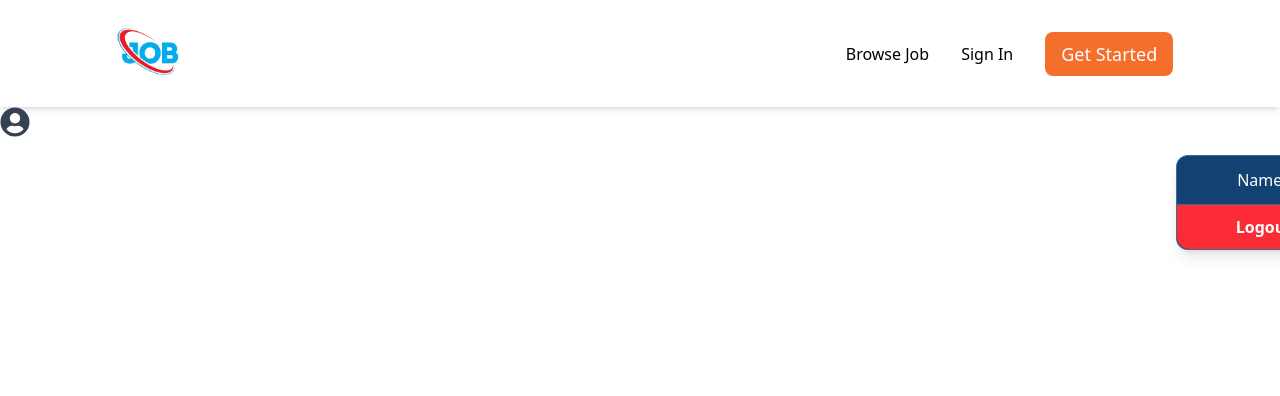
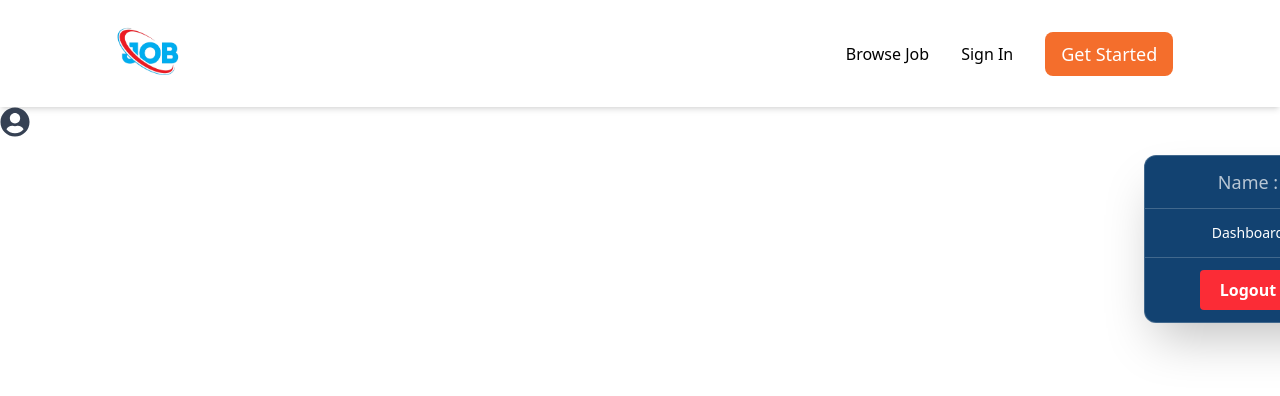
Before and after one commit to Md-Shakib-Akando/AI-Powered-Job-Matching-Career-Guidance-Portal, a Next.js app: page /Components/profileIcon in a window 1280 px wide. Both pictures are taken after a click on the button 15 px from the left and 122 px from the top of the page. Shown: the top 396 px of the page. Built offline with nearby package versions, Linux system fonts and the light colour scheme; no server answers.

Commit message:
modify profile menu

```diff
--- a/app/Components/profileIcon/page.tsx
+++ b/app/Components/profileIcon/page.tsx
@@ -1,6 +1,7 @@
 import { useState } from "react"
 import { FaUserCircle } from "react-icons/fa"
 import { Session } from "next-auth"
+import Link from "next/link"
 
 interface ProfileMenuProps {
     session: Session | null
@@ -20,34 +21,53 @@ const ProfileMenu = ({ session, handleLogout }: ProfileMenuProps) => {
             </button>
 
             {open && (
-                <div className="absolute -right-18 mt-3 w-44 bg-[#124271] border border-white/20 rounded-xl shadow-lg z-50 overflow-hidden">
-                    <p className="px-4 py-3 font-medium text-center text-white border-b border-white/20">
-                        Name : {session?.user?.name}
-                    </p>
+                <div
+                    className="
+            absolute -right-18 mt-3 w-52
+            bg-[#124271]
+            border border-white/20
+            rounded-xl
+            shadow-2xl
+            z-50
+            overflow-hidden
+        "
+                >
 
+                    <div className="px-4 py-3 border-b border-white/20">
+                        <p className="text-lg text-white/70 text-center">Name : {session?.user?.name}</p>
+
+                    </div>
+
+
+                    <div className="py-1">
+                        <Link
+                            href="/dashboard"
+                            className="
+                    flex items-center justify-center
+                    px-4 py-2.5
+                    text-sm font-medium
+                    text-white
+                    hover:bg-white/10
+                    transition
+                "
+                        >
+                            Dashboard
+                        </Link>
+                    </div>
+
+
+                    <div className="w-full flex items-center justify-center px-4 py-3 border-t border-white/20">
                         <button
                             onClick={handleLogout}
                             className="
-                w-full
-                px-4
-                py-2.5
-                bg-red-500
-                text-white
-                font-semibold
-                rounded-b-xl
-                hover:bg-red-600
-                active:scale-95
-                transition-all
-                duration-200
-                focus:outline-none
-                focus:ring-2
-                focus:ring-red-400
-            "
+                 px-5 py-2  bg-red-500  text-white  font-semibold  hover:bg-red-600  active:scale-95  transition-all  duration-200  focus:outline-none  focus:ring-2  focus:ring-red-40 rounded "
                         >
                             Logout
                         </button>
                     </div>
+                </div>
             )}
+
 
         </div>
     )
```
Lines whose indentation alone changed are shown as unchanged.
